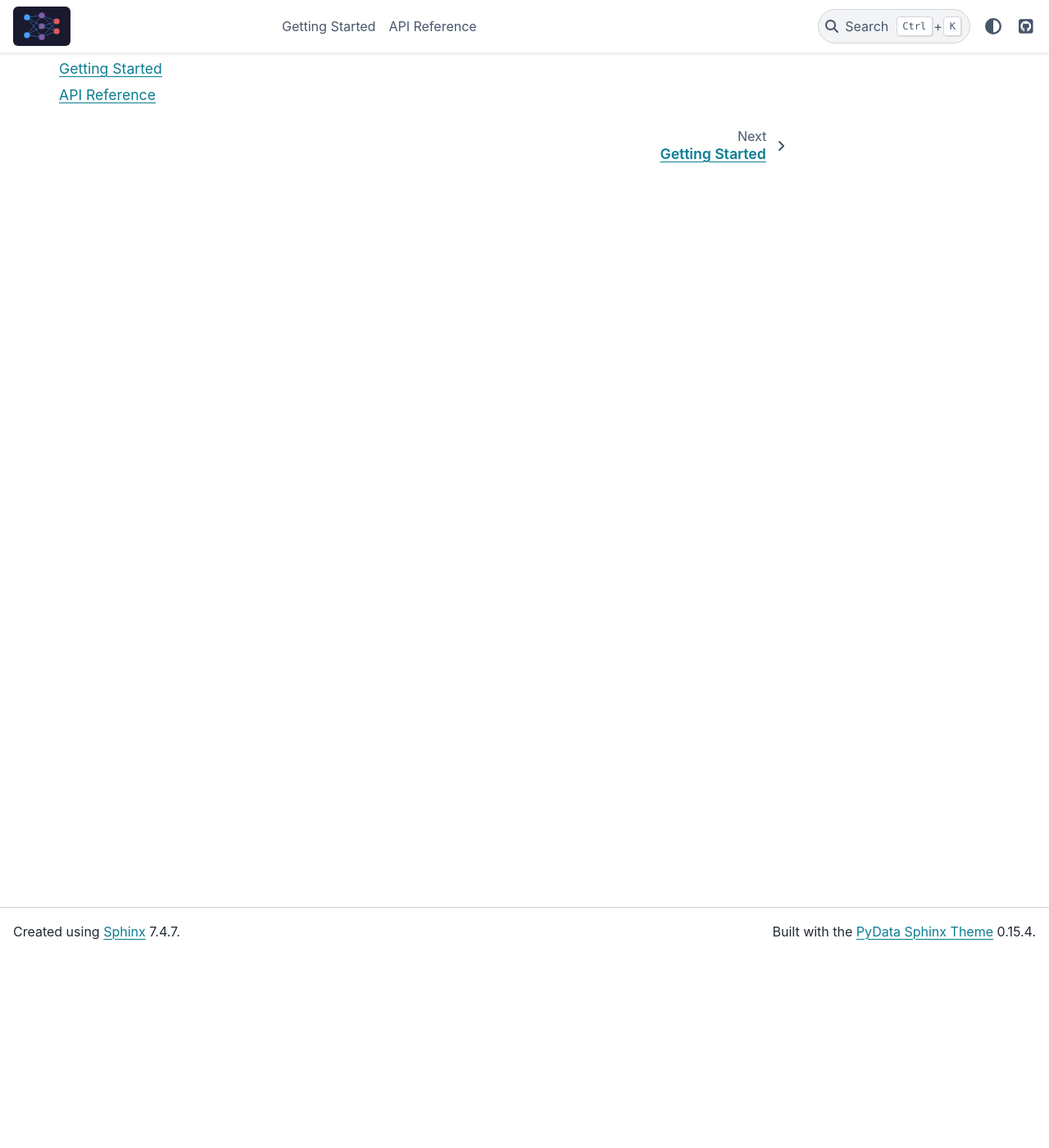
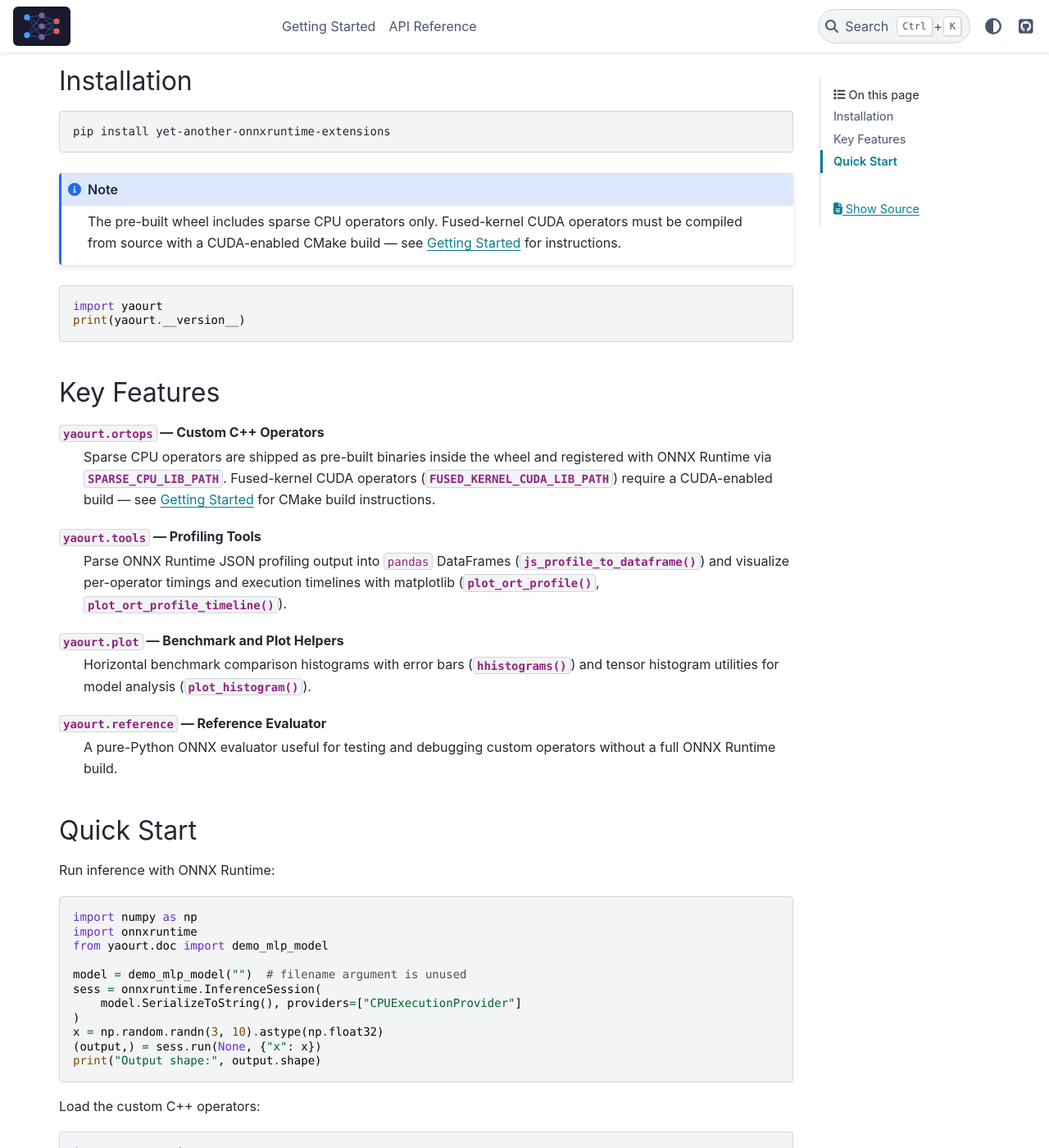
Before and after one commit to xadupre/yet-another-onnxruntime-extensions, a Sphinx documentation site: the page built from docs/index.rst, in a window 1280 px wide and 1400 px high, scrolled down 235 px. Shown: the whole window at 82% size. Built offline with Sphinx 7.4.7 and the PyData theme 0.15.4, drawn with Linux system fonts in a browser that asks for light colours; pages that are not in the unit, such as notebooks, are missing from menus; the version number is read from the project's files by our own code; some of the changed text lies outside the part shown.

Commit message:
Improve README.md and docs/index.rst (#73)
* Initial plan

* Improve README.md and docs/index.rst documentation

Agent-Logs-Url: https://github.com/xadupre/yet-another-onnxruntime-extensions/sessions/7bb4cfbe-a9a8-4143-8075-157c0bec71ce

Co-authored-by: xadupre <22452781+xadupre@users.noreply.github.com>

* Clarify CUDA build requirement for fused-kernel ops in docs/index.rst

Agent-Logs-Url: https://github.com/xadupre/yet-another-onnxruntime-extensions/sessions/c0909823-d482-4392-8be6-85c58e7fdf90

Co-authored-by: xadupre <22452781+xadupre@users.noreply.github.com>

* Clarify CUDA build requirement for fused-kernel ops in README.md

Agent-Logs-Url: https://github.com/xadupre/yet-another-onnxruntime-extensions/sessions/3dab8800-c97a-4f8b-80df-6b46114bce5e

Co-authored-by: xadupre <22452781+xadupre@users.noreply.github.com>

* Add CUDA build note to Installation section in docs/index.rst

Agent-Logs-Url: https://github.com/xadupre/yet-another-onnxruntime-extensions/sessions/766922ae-4939-4f94-a48c-8be49e23914f

Co-authored-by: xadupre <22452781+xadupre@users.noreply.github.com>

* Add CUDA build command to Installation section and link to RST in README.md

Agent-Logs-Url: https://github.com/xadupre/yet-another-onnxruntime-extensions/sessions/ea904ac8-d14b-41f5-a70f-f5643ea35574

Co-authored-by: xadupre <22452781+xadupre@users.noreply.github.com>

* Replace cmake commands with pip install CUDA package in README.md Installation note

Agent-Logs-Url: https://github.com/xadupre/yet-another-onnxruntime-extensions/sessions/c11e8fe1-a688-4caf-9e51-d689d8bb8155

Co-authored-by: xadupre <22452781+xadupre@users.noreply.github.com>

---------

Co-authored-by: copilot-swe-agent[bot] <198982749+Copilot@users.noreply.github.com>
Co-authored-by: xadupre <22452781+xadupre@users.noreply.github.com>

```diff
--- a/docs/index.rst
+++ b/docs/index.rst
@@ -39,7 +39,83 @@ yet-another-onnxruntime-extensions
 .. image:: https://img.shields.io/github/repo-size/xadupre/yet-another-onnxruntime-extensions
     :target: https://github.com/xadupre/yet-another-onnxruntime-extensions
 
-Experimental onnxruntime extensions.
+**yet-another-onnxruntime-extensions** (``yaourt``) is an experimental library
+of `ONNX Runtime <https://onnxruntime.ai/>`_ extensions: custom C++ operators,
+profiling utilities, and plotting helpers.
+
+Installation
+------------
+
+.. code-block:: bash
+
+    pip install yet-another-onnxruntime-extensions
+
+.. note::
+
+    The pre-built wheel includes sparse CPU operators only.
+    Fused-kernel CUDA operators must be compiled from source with a
+    CUDA-enabled CMake build — see :doc:`getting_started` for instructions.
+
+.. code-block:: python
+
+    import yaourt
+    print(yaourt.__version__)
+
+Key Features
+------------
+
+:mod:`yaourt.ortops` — Custom C++ Operators
+    Sparse CPU operators are shipped as pre-built binaries inside the wheel
+    and registered with ONNX Runtime via
+    :data:`~yaourt.ortops.SPARSE_CPU_LIB_PATH`.
+    Fused-kernel CUDA operators (:data:`~yaourt.ortops.FUSED_KERNEL_CUDA_LIB_PATH`)
+    require a CUDA-enabled build — see :doc:`getting_started` for CMake
+    build instructions.
+
+:mod:`yaourt.tools` — Profiling Tools
+    Parse ONNX Runtime JSON profiling output into ``pandas`` DataFrames
+    (:func:`~yaourt.tools.js_profile.js_profile_to_dataframe`) and visualize
+    per-operator timings and execution timelines with matplotlib
+    (:func:`~yaourt.tools.js_profile.plot_ort_profile`,
+    :func:`~yaourt.tools.js_profile.plot_ort_profile_timeline`).
+
+:mod:`yaourt.plot` — Benchmark and Plot Helpers
+    Horizontal benchmark comparison histograms with error bars
+    (:func:`~yaourt.plot.benchmark.hhistograms`) and tensor histogram
+    utilities for model analysis (:func:`~yaourt.doc.plot_histogram`).
+
+:mod:`yaourt.reference` — Reference Evaluator
+    A pure-Python ONNX evaluator useful for testing and debugging custom
+    operators without a full ONNX Runtime build.
+
+Quick Start
+-----------
+
+Run inference with ONNX Runtime:
+
+.. code-block:: python
+
+    import numpy as np
+    import onnxruntime
+    from yaourt.doc import demo_mlp_model
+
+    model = demo_mlp_model("")  # filename argument is unused
+    sess = onnxruntime.InferenceSession(
+        model.SerializeToString(), providers=["CPUExecutionProvider"]
+    )
+    x = np.random.randn(3, 10).astype(np.float32)
+    (output,) = sess.run(None, {"x": x})
+    print("Output shape:", output.shape)
+
+Load the custom C++ operators:
+
+.. code-block:: python
+
+    import onnxruntime as ort
+    from yaourt.ortops import SPARSE_CPU_LIB_PATH
+
+    opts = ort.SessionOptions()
+    opts.register_custom_ops_library(str(SPARSE_CPU_LIB_PATH))
 
 .. toctree::
     :maxdepth: 1
```
Also changed, not shown: README.md (+117 -1 lines).
